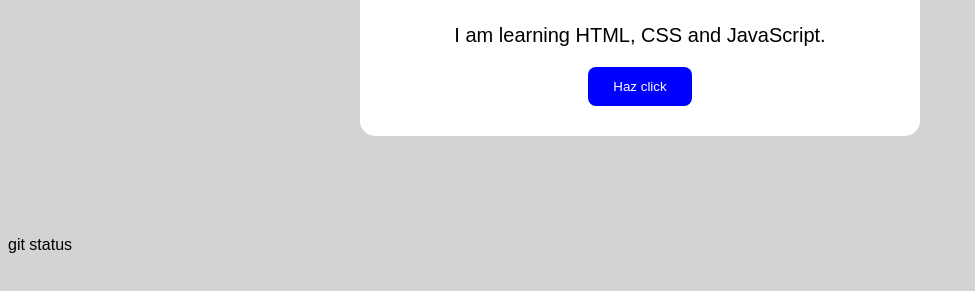
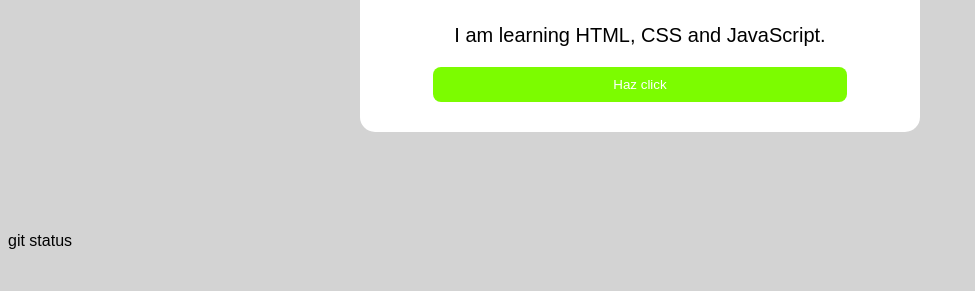
Before and after one commit to zamorayordan67-png/scorpio-security, a plain HTML site: page index.html in a window 1280 px wide. Shown: the part 205-496 px from the top of the page, without its empty margins (0-975 px from the left). Drawn offline with Linux system fonts and the light colour scheme.

Commit message:
Actualización de la página web

```diff
--- a/style.css
+++ b/style.css
@@ -25,9 +25,9 @@ p {
 }
 
 button {
-    background-color: blue;
+    background-color: lawngreen;
     color: white;
-    padding: 12px 25px;
+    padding: 10px 180px;
     border: none;
     border-radius: 8px;
     cursor: pointer;
```
